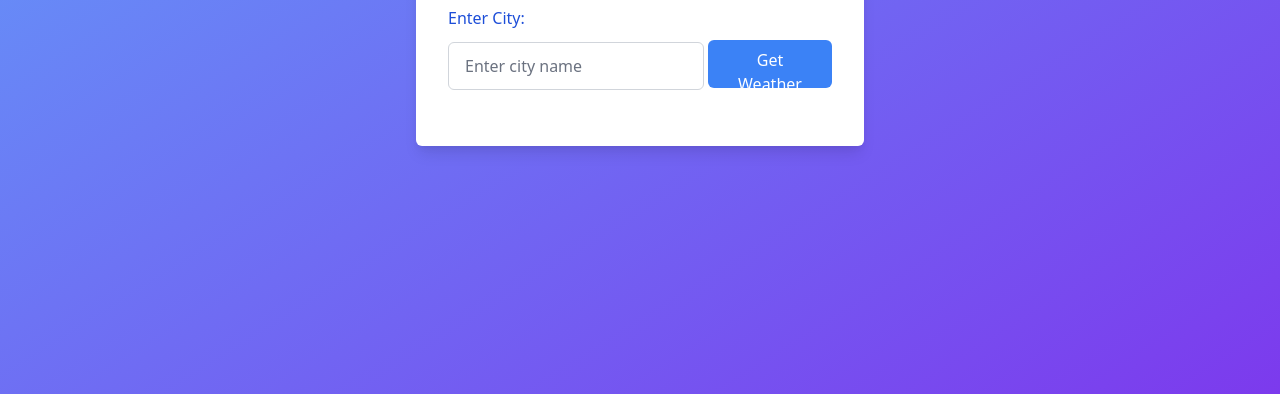
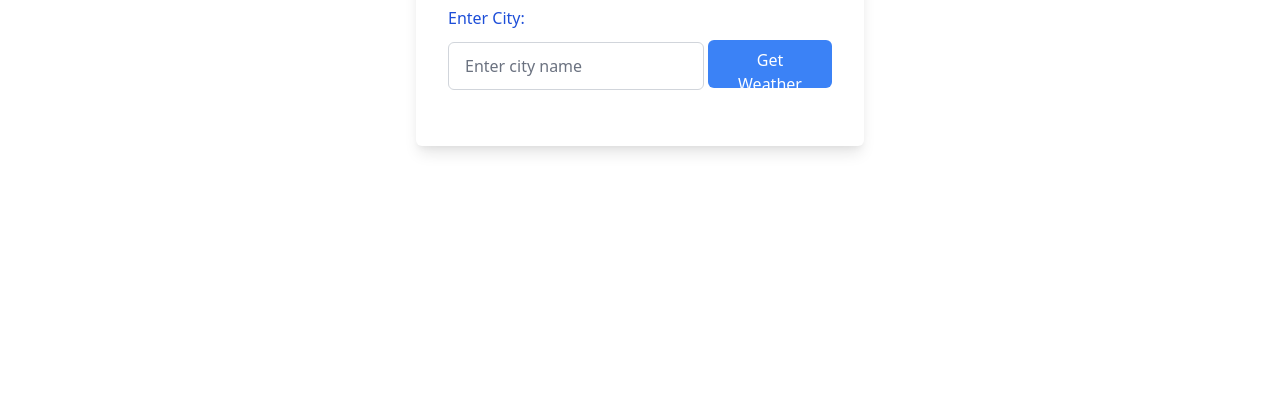
Before and after one commit to Romdhani-Mohamed-Ali/SkyCast, a website: page index.html in a window 1280 px wide. Shown: the part 406-800 px from the top of the page. Drawn offline with nearby package versions, Linux system fonts and the light colour scheme.

Commit message:
Update index.html

```diff
--- a/index.html
+++ b/index.html
@@ -9,7 +9,7 @@
     <link href="https://cdnjs.cloudflare.com/ajax/libs/font-awesome/5.15.4/css/all.min.css" rel="stylesheet">
     <title>SkyCast</title>
 </head>
-<body class="bg-gradient-to-br from-blue-400 to-purple-600 min-h-screen flex justify-center items-center">
+<body class=" from-blue-400 to-purple-600 min-h-screen flex justify-center items-center">
     <div class="max-w-md bg-white p-8 rounded-md shadow-lg w-full h-auto">
         <h1 class="text-3xl font-bold mb-6 text-slate-700 text-center">
             SkyCast.. <br> A better way to get your weather instantly
```
